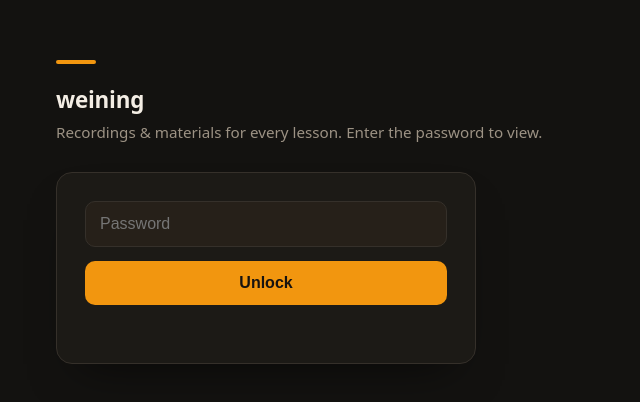
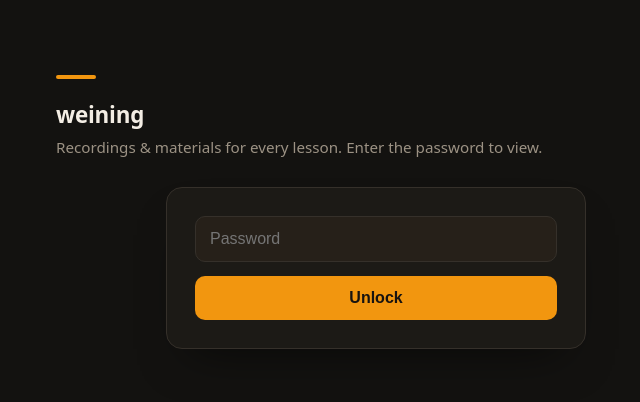
Before and after one commit to qloof/student-portal, a plain HTML site: page 2wxi34k0/wn/index.html in a window 1280 px wide. Shown: the part 188-590 px from the top of the page, without its empty margins (264-904 px from the left). Drawn offline with Linux system fonts and the light colour scheme.

Commit message:
Center gate card, collapse empty error space for symmetric padding

```diff
--- a/2wxi34k0/wn/index.html
+++ b/2wxi34k0/wn/index.html
@@ -24,7 +24,7 @@
   h1 { font-size: 1.4rem; margin: 0 0 6px; letter-spacing: -0.01em; }
   .sub { color: var(--muted); font-size: 0.95rem; margin: 0 0 28px; line-height: 1.5; }
   #gate {
-    display: flex; flex-direction: column; gap: 14px; max-width: 420px;
+    display: flex; flex-direction: column; gap: 14px; max-width: 420px; margin: 0 auto;
     background: var(--surface); border: 1px solid var(--border); border-radius: 16px;
     padding: 28px; box-shadow: 0 24px 48px -24px rgba(0, 0, 0, 0.6);
   }
@@ -44,7 +44,8 @@
   }
   #gate button:hover { background: var(--accent-hover); }
   #gate button:active { transform: scale(0.98); }
-  #gate-error { color: var(--danger); font-size: 0.85rem; min-height: 1.2em; }
+  #gate-error { color: var(--danger); font-size: 0.85rem; }
+  #gate-error:empty { display: none; }
   #content { display: none; margin-top: 8px; }
   section { margin-bottom: 28px; }
   h2 {
```
Also changed, not shown: S3AM/index.html (+3 -2 lines).
